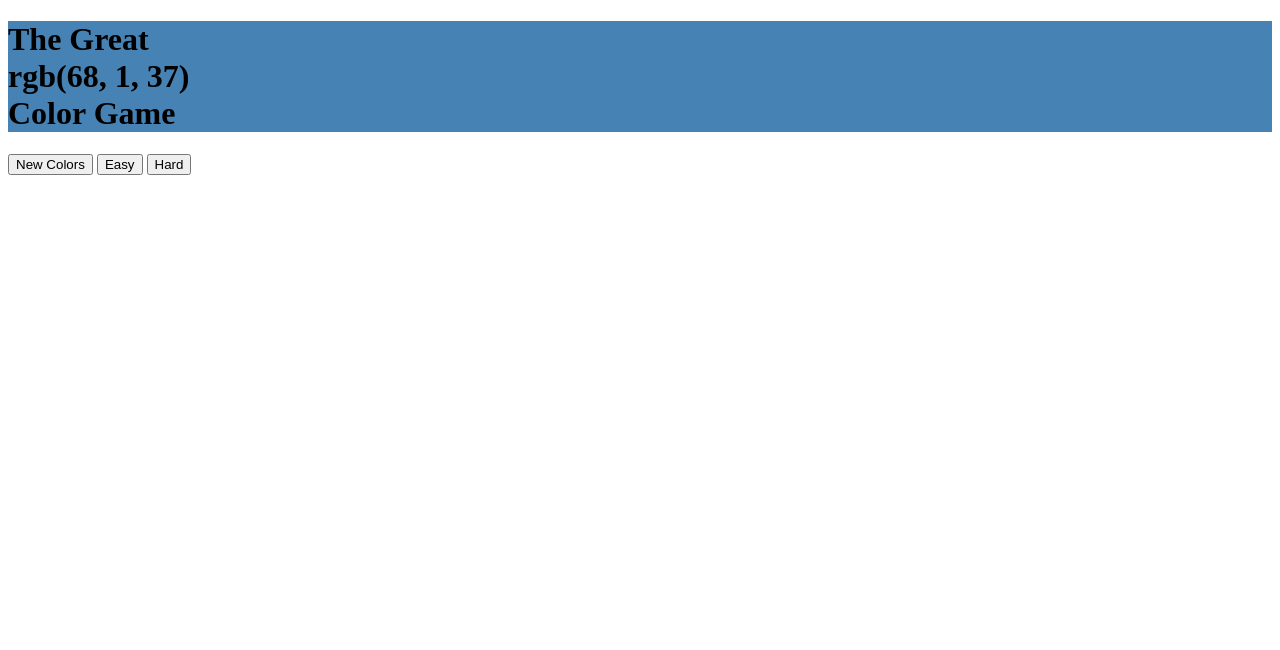
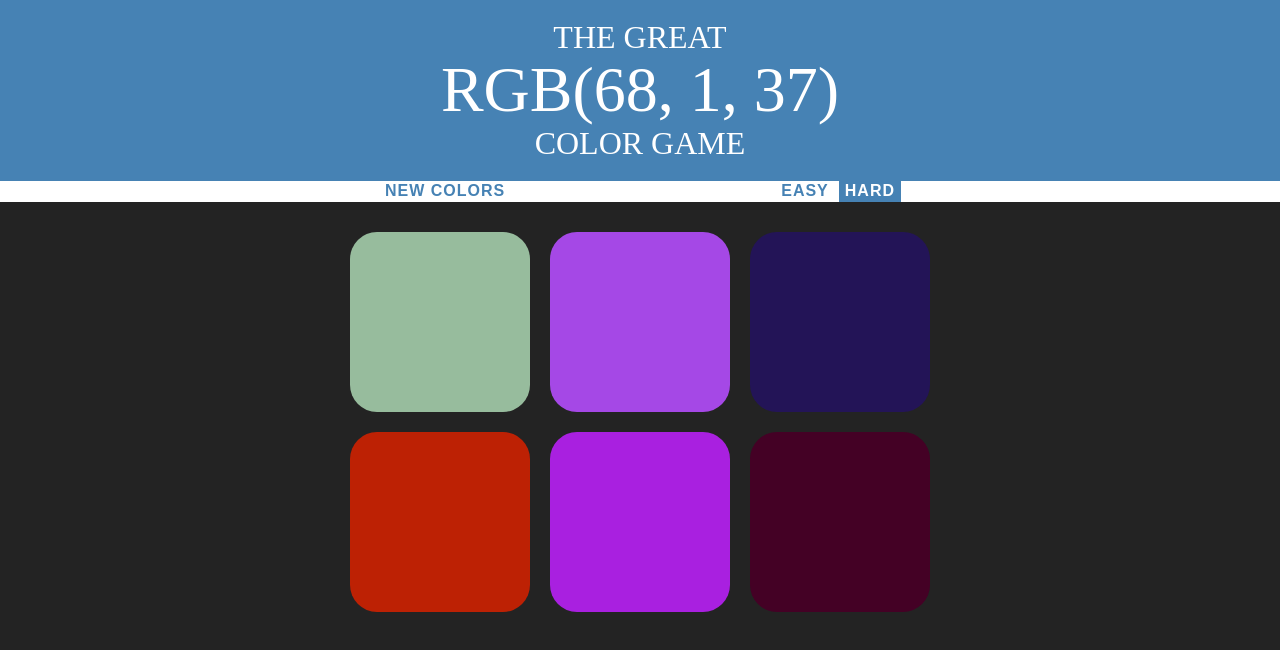
Before and after one commit to ReadMeVishal/readmevishal.github.io, a plain HTML site: page projects/RGB Color Game/index.html in a window 1280 px wide. Drawn offline with Linux system fonts and the light colour scheme.

Commit message:
linking the correct css file

```diff
--- a/projects/RGB Color Game/index.html
+++ b/projects/RGB Color Game/index.html
@@ -2,7 +2,7 @@
 <html>
 <head>
 	<title>RGB Color Game</title>
-	<link rel="stylesheet" type="text/css" href="ColorGame.css">
+	<link rel="stylesheet" type="text/css" href="main.css">
 </head>
 <body>
 	<h1>
```
